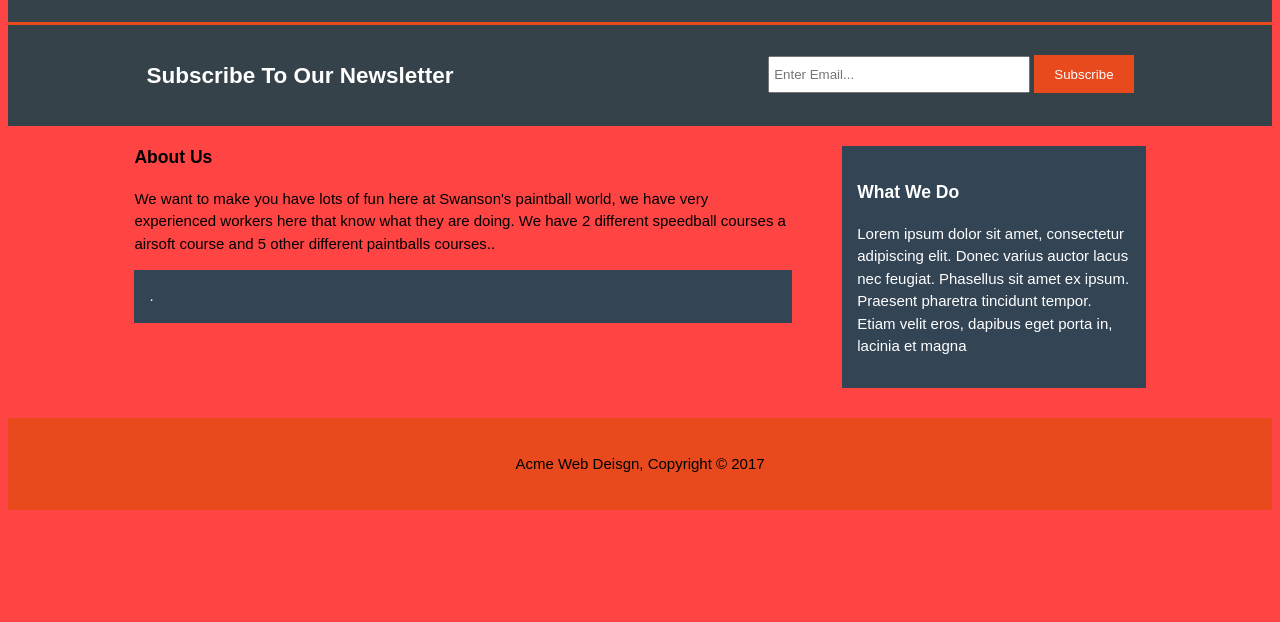
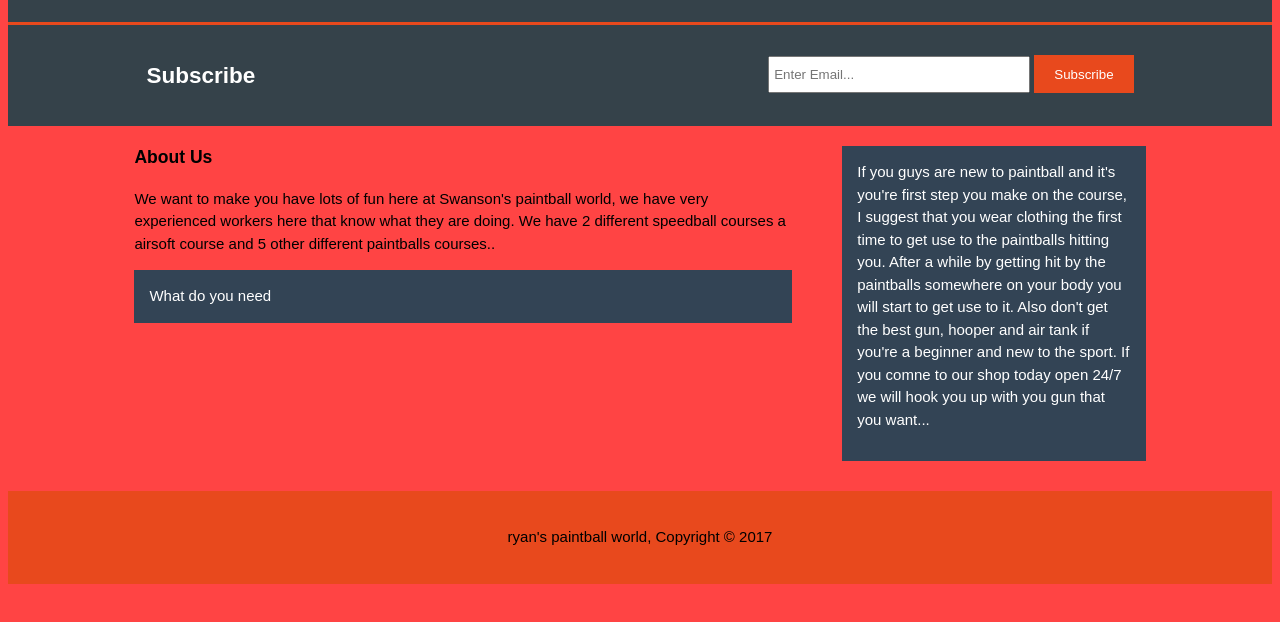
Before and after one commit to RonSwans/RonSwans.github.io, a plain HTML site: page about.html in a window 1280 px wide. Shown: the part 86-708 px from the top of the page. Drawn offline with Linux system fonts and the light colour scheme.

Commit message:
i love anime

```diff
--- a/about.html
+++ b/about.html
@@ -27,7 +27,7 @@
 
     <section id="newsletter">
       <div class="container">
-        <h1>Subscribe To Our Newsletter</h1>
+        <h1>Subscribe</h1>
         <form>
           <input type="email" placeholder="Enter Email...">
           <button type="submit" class="button_1">Subscribe</button>
@@ -42,22 +42,23 @@
           <p>
             We want to make you have lots of fun here at Swanson's paintball world, we have very experienced workers here that know what they are doing. We have 2 different speedball courses a airsoft course and 5 other different paintballs courses..
           </p>
-          <p class="dark">
-          .
+          <p class="dark">What do you need
+
           </p>
         </article>
 
         <aside id="sidebar">
           <div class="dark">
-            <h3>What We Do</h3>
-            <p>Lorem ipsum dolor sit amet, consectetur adipiscing elit. Donec varius auctor lacus nec feugiat. Phasellus sit amet ex ipsum. Praesent pharetra tincidunt tempor. Etiam velit eros, dapibus eget porta in, lacinia et magna</p>
+            <h3</h3>
+           If you guys are new to paintball and it's you're first step you make on the course, I suggest that you wear clothing the first time to get use to the paintballs hitting you. After a while by getting hit by the paintballs somewhere on your body you will start to get use to it. Also don't get the best gun, hooper and air tank if you're a beginner and new to the sport. If you comne to our shop today open 24/7 we will hook you up with you gun that you want...
+            <p></p>
           </div>
         </aside>
       </div>
     </section>
 
     <footer>
-      <p>Acme Web Deisgn, Copyright &copy; 2017</p>
+      <p> ryan's paintball world, Copyright &copy; 2017</p>
     </footer>
   </body>
 </html>
```
Also changed, not shown: index.html (+3 -3 lines), services.html (+2 -2 lines).
